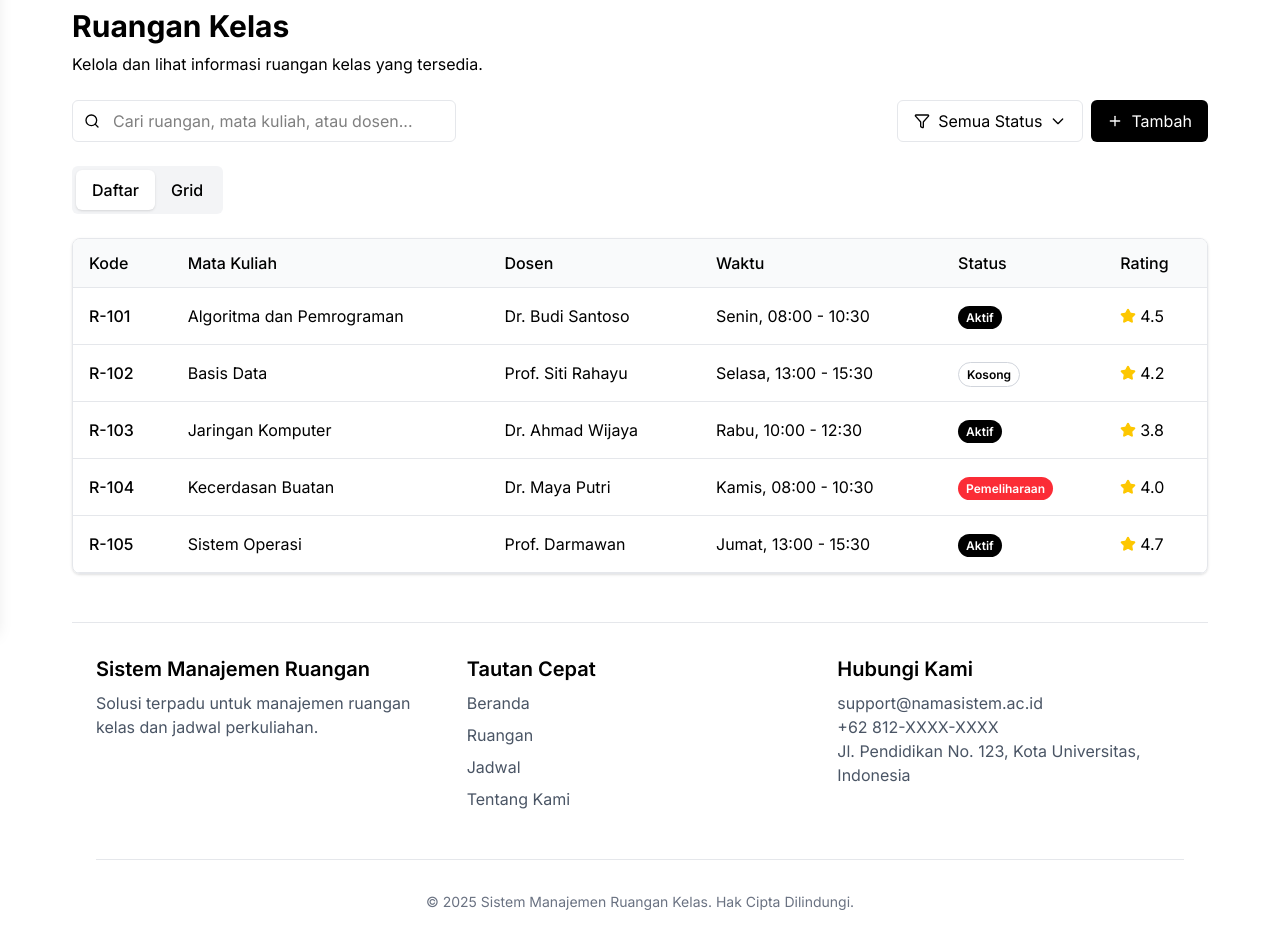
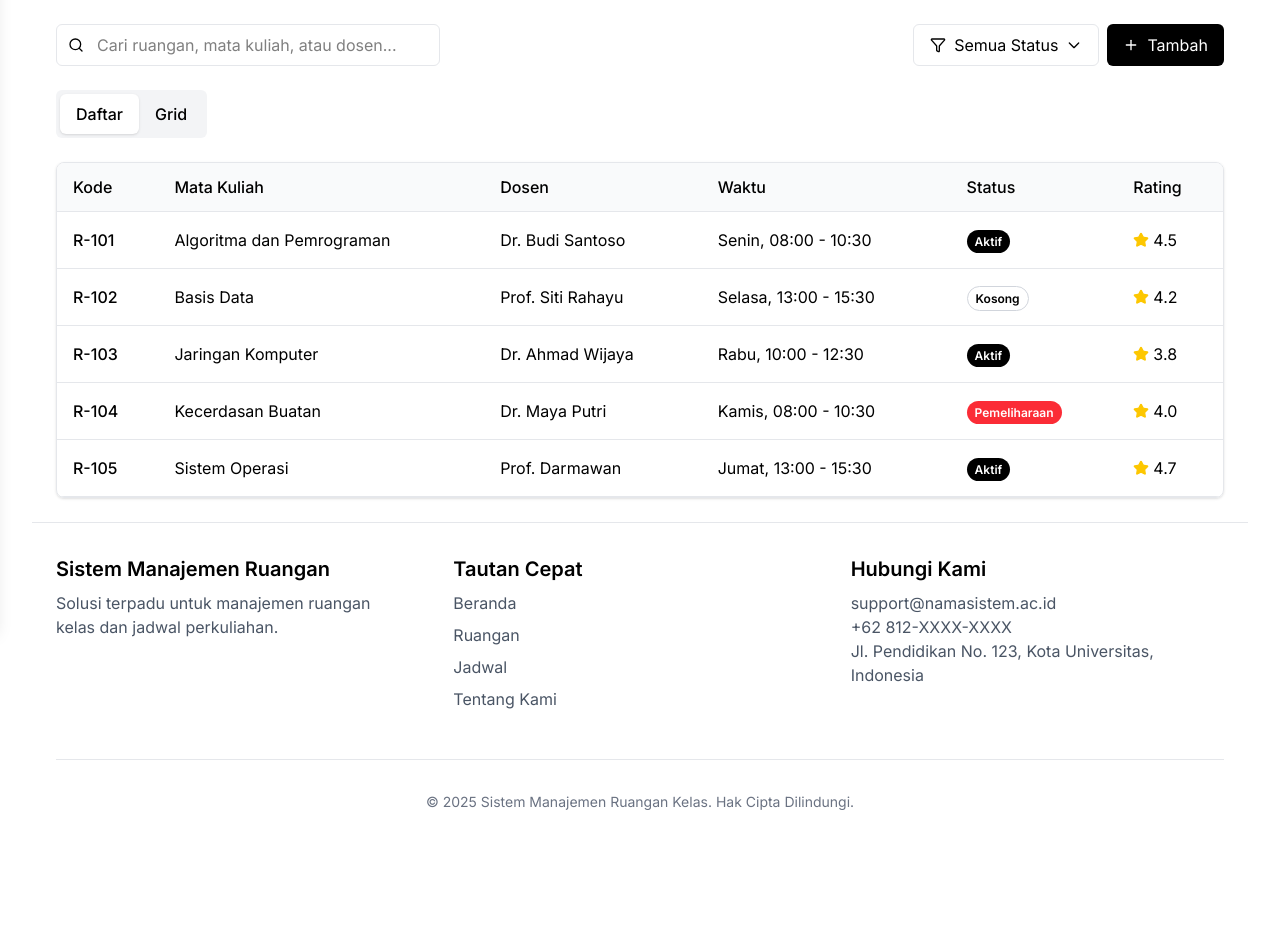
Before and after one commit to rafalino26/framework-project, a Next.js app: page /dashboard/room in a window 1280 px wide. Shown: the part 172-1120 px from the top of the page. After the commit the page ends 1016 px from the top, so only its background shows below. Built offline with nearby package versions, Linux system fonts and the light colour scheme.

Commit message:
fix: footer

```diff
--- a/src/app/components/AboutUsComps.tsx
+++ b/src/app/components/AboutUsComps.tsx
@@ -1,6 +1,7 @@
 import Image from "next/image";
 import { CheckCircle } from "lucide-react";
 import Link from "next/link";
+import Footer from "./Footer";
 
 export default function AboutUs() {
   // Data Tim Pengembang
@@ -69,7 +70,7 @@ export default function AboutUs() {
         </div>
 
         {/* Tim Pengembang */}
-        <div className="space-y-6">
+        <div className="space-y-6 mb-20">
           <h3 className="text-2xl text-black font-bold text-center">Tim Pengembang</h3>
           <div className="grid grid-cols-1 md:grid-cols-3 gap-6">
             {developers.map((developer, index) => (
@@ -92,38 +93,8 @@ export default function AboutUs() {
           </div>
         </div>
 
-   {/* Footer Section */}
-   <div className="mt-12 bg-white py-8 px-6">
-        <div className="grid grid-cols-1 md:grid-cols-3 gap-6 text-left">
-          {/* Sistem Manajemen Ruangan */}
-          <div>
-            <h3 className="text-xl font-semibold text-black mb-2">Sistem Manajemen Ruangan</h3>
-            <p className="text-gray-600">Solusi terpadu untuk manajemen ruangan kelas dan jadwal perkuliahan.</p>
-          </div>
-
-          {/* Tautan Cepat */}
-          <div>
-            <h3 className="text-xl font-semibold text-black mb-2">Tautan Cepat</h3>
-            <ul className="space-y-2">
-              <li><Link href="/" className="text-gray-600 hover:text-black">Beranda</Link></li>
-              <li><Link href="/rooms" className="text-gray-600 hover:text-black">Ruangan</Link></li>
-              <li><Link href="/schedule" className="text-gray-600 hover:text-black">Jadwal</Link></li>
-              <li><Link href="/about" className="text-gray-600 hover:text-black">Tentang Kami</Link></li>
-            </ul>
-          </div>
-
-          {/* Hubungi Kami */}
-          <div>
-            <h3 className="text-xl font-semibold text-black mb-2">Hubungi Kami</h3>
-            <p className="text-gray-600">support@namasistem.ac.id</p>
-            <p className="text-gray-600">+62 812-XXXX-XXXX</p>
-            <p className="text-gray-600">Jl. Pendidikan No. 123, Kota Universitas, Indonesia</p>
-          </div>
-        </div>
-        <br />
-        {/* Copyright */}
-        <p className="text-gray-500 text-sm text-center mt-6">© 2025 Sistem Manajemen Ruangan Kelas. Hak Cipta Dilindungi.</p>
-      </div>
+            {/* Footer */}
+            <Footer />
       </div>
     </section>
   );
--- /dev/null
+++ b/src/app/components/Footer.tsx
@@ -0,0 +1,67 @@
+import Link from "next/link";
+
+export default function Footer() {
+  return (
+    <footer className="bg-white py-8 px-6 border-t border-gray-200">
+      <div className="container mx-auto grid grid-cols-1 md:grid-cols-3 gap-6 text-left">
+        {/* Sistem Manajemen Ruangan */}
+        <div className="md:pr-6 pb-6 md:pb-0">
+          <h3 className="text-xl font-semibold text-black mb-2">
+            Sistem Manajemen Ruangan
+          </h3>
+          <p className="text-gray-600">
+            Solusi terpadu untuk manajemen ruangan kelas dan jadwal perkuliahan.
+          </p>
+        </div>
+
+        {/* Tautan Cepat */}
+        <div className="md:pr-6 pb-6 md:pb-0">
+          <h3 className="text-xl font-semibold text-black mb-2">
+            Tautan Cepat
+          </h3>
+          <ul className="space-y-2">
+            <li>
+              <Link href="/" className="text-gray-600 hover:text-black">
+                Beranda
+              </Link>
+            </li>
+            <li>
+              <Link href="/rooms" className="text-gray-600 hover:text-black">
+                Ruangan
+              </Link>
+            </li>
+            <li>
+              <Link href="/schedule" className="text-gray-600 hover:text-black">
+                Jadwal
+              </Link>
+            </li>
+            <li>
+              <Link href="/about" className="text-gray-600 hover:text-black">
+                Tentang Kami
+              </Link>
+            </li>
+          </ul>
+        </div>
+
+        {/* Hubungi Kami */}
+        <div>
+          <h3 className="text-xl font-semibold text-black mb-2">
+            Hubungi Kami
+          </h3>
+          <p className="text-gray-600">support@namasistem.ac.id</p>
+          <p className="text-gray-600">+62 812-XXXX-XXXX</p>
+          <p className="text-gray-600">
+            Jl. Pendidikan No. 123, Kota Universitas, Indonesia
+          </p>
+        </div>
+      </div>
+
+      {/* Copyright dengan garis pemisah */}
+      <div className="mt-12 pt-8 border-t border-gray-200 text-center">
+        <p className="text-gray-500 text-sm">
+          © 2025 Sistem Manajemen Ruangan Kelas. Hak Cipta Dilindungi.
+        </p>
+      </div>
+    </footer>
+  );
+}
--- a/src/app/dashboard/component/DashboardLayout.tsx
+++ b/src/app/dashboard/component/DashboardLayout.tsx
@@ -2,6 +2,7 @@
 
 import Navbar from "./Navbar";
 import { usePathname } from "next/navigation";
+import Footer from "@/app/components/Footer";
 
 const pageTitles: Record<string, string> = {
   "/dashboard": "Dashboard",
@@ -30,6 +31,10 @@ export default function DashboardLayout({
 
       {/* Main Content */}
       <main className="flex-1 -mt-6 p-4 md:p-6">{children}</main>
+
+            {/* Footer */}
+            <Footer />
+
     </div>
   );
 }
--- a/src/app/dashboard/room/RoomContent.tsx
+++ b/src/app/dashboard/room/RoomContent.tsx
@@ -166,10 +166,9 @@ export default function RuanganPage() {
   };
 
   return (
-    <div className="container mx-auto py-8 px-4 bg-white text-black">
+    <div className="container mx-auto  bg-white text-black">
       <div className="mb-6">
-        <h1 className="text-3xl font-bold mb-2 text-black">Ruangan Kelas</h1>
-        <p className="text-black font-normal">
+        <p className="text-gray-600 font-normal">
           Kelola dan lihat informasi ruangan kelas yang tersedia.
         </p>
       </div>
@@ -394,72 +393,7 @@ export default function RuanganPage() {
           ))}
         </div>
       )}
-      {/* Footer Section */}
-      <div className="mt-12 bg-white py-8 px-6 border-t border-gray-200">
-        <div className="grid grid-cols-1 md:grid-cols-3 gap-6 text-left">
-          {/* Sistem Manajemen Ruangan */}
-          <div className="md:pr-6 pb-6 md:pb-0">
-            <h3 className="text-xl font-semibold text-black mb-2">
-              Sistem Manajemen Ruangan
-            </h3>
-            <p className="text-gray-600">
-              Solusi terpadu untuk manajemen ruangan kelas dan jadwal
-              perkuliahan.
-            </p>
-          </div>
 
-          {/* Tautan Cepat */}
-          <div className="md:pr-6 pb-6 md:pb-0">
-            <h3 className="text-xl font-semibold text-black mb-2">
-              Tautan Cepat
-            </h3>
-            <ul className="space-y-2">
-              <li>
-                <Link href="/" className="text-gray-600 hover:text-black">
-                  Beranda
-                </Link>
-              </li>
-              <li>
-                <Link href="/rooms" className="text-gray-600 hover:text-black">
-                  Ruangan
-                </Link>
-              </li>
-              <li>
-                <Link
-                  href="/schedule"
-                  className="text-gray-600 hover:text-black"
-                >
-                  Jadwal
-                </Link>
-              </li>
-              <li>
-                <Link href="/about" className="text-gray-600 hover:text-black">
-                  Tentang Kami
-                </Link>
-              </li>
-            </ul>
-          </div>
-
-          {/* Hubungi Kami */}
-          <div>
-            <h3 className="text-xl font-semibold text-black mb-2">
-              Hubungi Kami
-            </h3>
-            <p className="text-gray-600">support@namasistem.ac.id</p>
-            <p className="text-gray-600">+62 812-XXXX-XXXX</p>
-            <p className="text-gray-600">
-              Jl. Pendidikan No. 123, Kota Universitas, Indonesia
-            </p>
-          </div>
-        </div>
-
-        {/* Copyright dengan garis pemisah */}
-        <div className="mt-12 pt-8 border-t border-gray-200">
-          <p className="text-gray-500 text-sm text-center">
-            © 2025 Sistem Manajemen Ruangan Kelas. Hak Cipta Dilindungi.
-          </p>
-        </div>
-      </div>
       <AddRoomPopup
         isOpen={isPopupOpen}
         onClose={() => setIsPopupOpen(false)}
```
